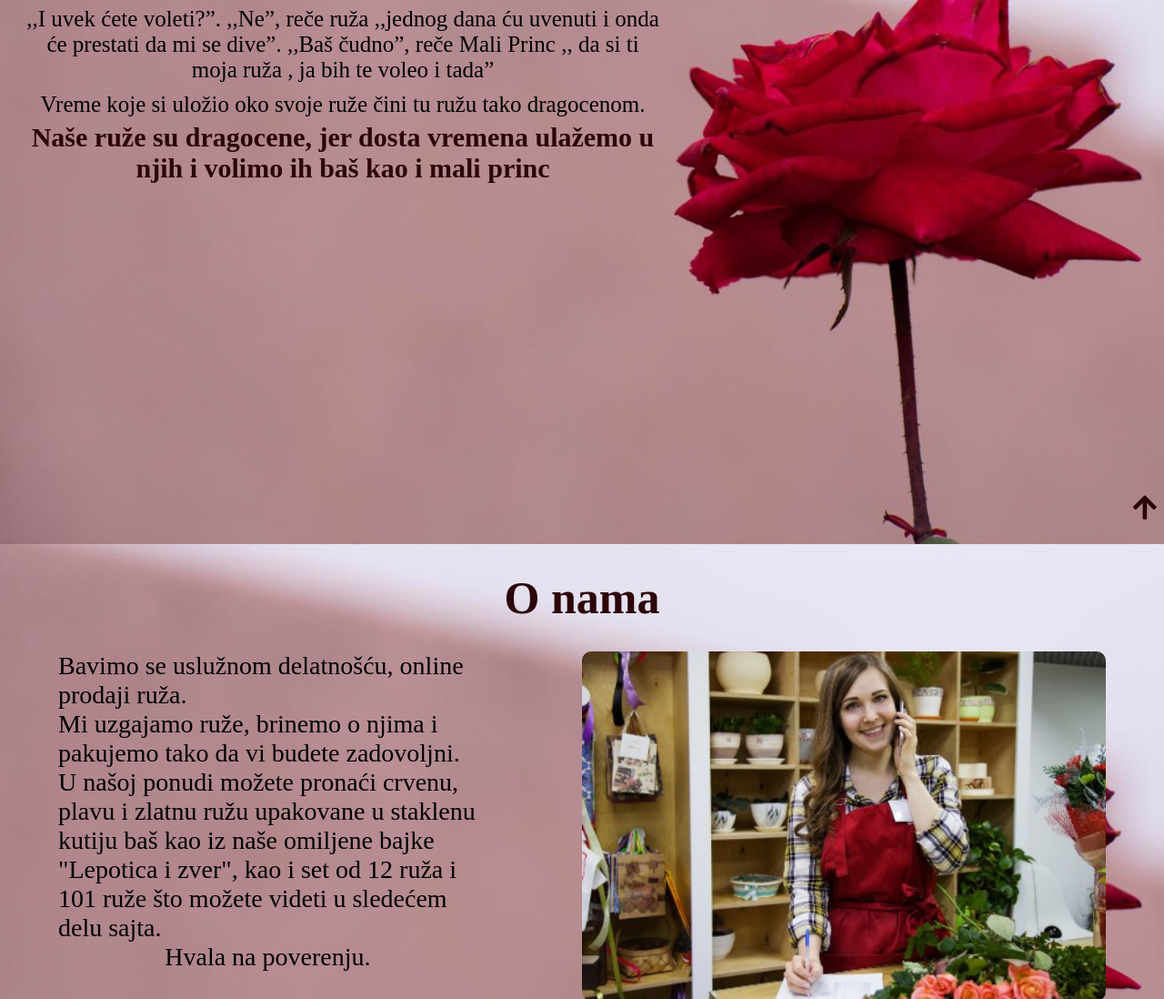
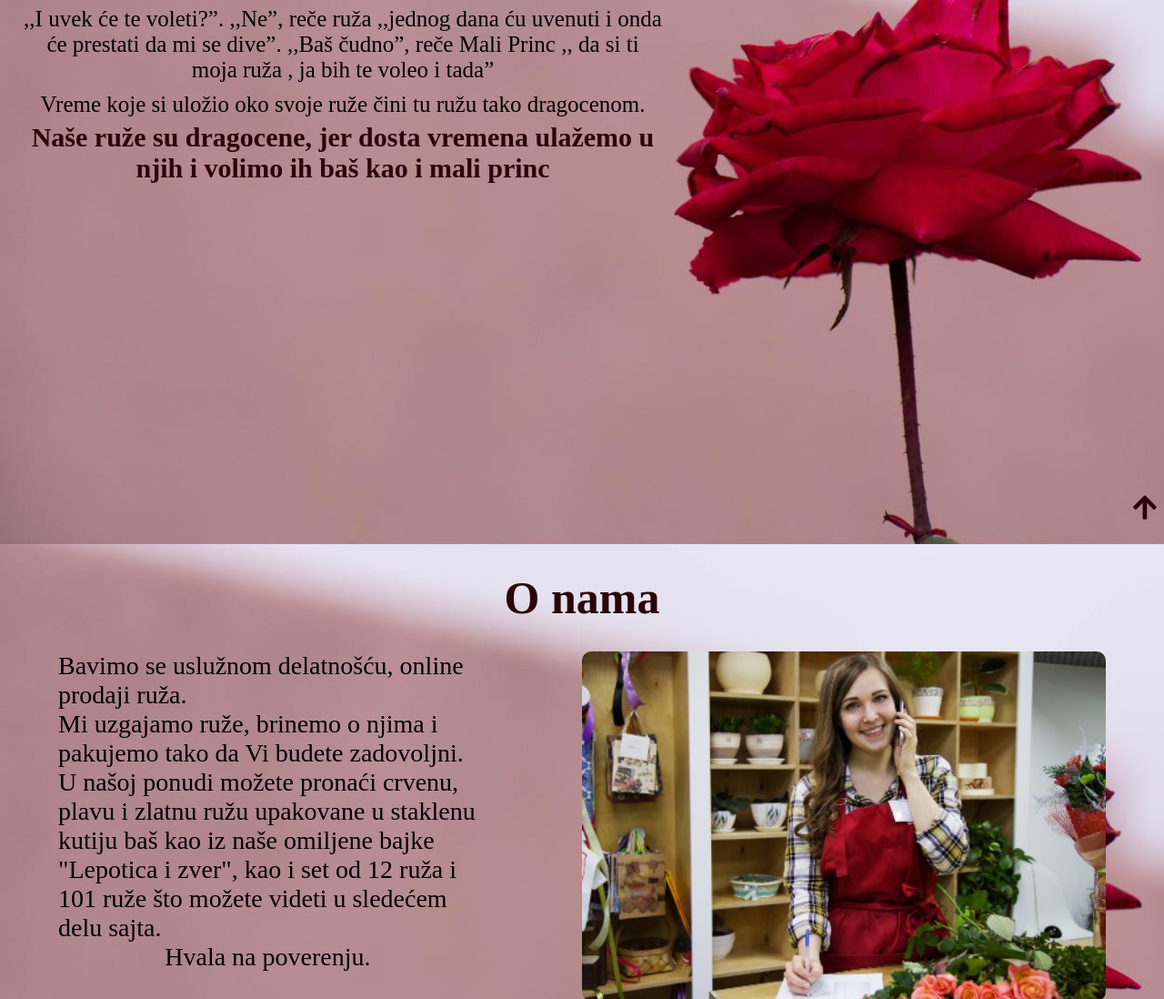
Before and after one commit to stanojevica/roses, a plain HTML site: page index.html in a window 1280 px wide. Shown: the part 202-1300 px from the top of the page at 91% size. Drawn offline with nearby package versions, Linux system fonts and the light colour scheme; a web font is replaced by a local one.

Commit message:
Update index.html

```diff
--- a/index.html
+++ b/index.html
@@ -33,7 +33,7 @@
             <div id="naslov">
                 <h1>ONLINE PRODAJA RUŽA</h1>
                 <p>Nije htela da je vidi kako plače. Bila je to vrlo ponosna ruža</p>
-                <p>,,I uvek ćete voleti?”. ,,Ne”, reče ruža ,,jednog dana ću uvenuti i onda će prestati da mi se dive”. ,,Baš čudno”, reče Mali Princ ,, da si ti moja ruža , ja bih te voleo i tada”</p>
+                <p>,,I uvek će te voleti?”. ,,Ne”, reče ruža ,,jednog dana ću uvenuti i onda će prestati da mi se dive”. ,,Baš čudno”, reče Mali Princ ,, da si ti moja ruža , ja bih te voleo i tada”</p>
                 <p>Vreme koje si uložio oko svoje ruže čini tu ružu tako dragocenom.</p>
                 <h2>Naše ruže su dragocene, jer dosta vremena ulažemo u njih i volimo ih baš kao i mali princ</h2>
             </div>
@@ -47,7 +47,7 @@
                <div class="flex">
                     <div class="text">
                         <p>Bavimo se uslužnom delatnošću, online prodaji ruža.</p>
-                        <p>Mi uzgajamo ruže, brinemo o njima i pakujemo tako da vi budete zadovoljni.</p>
+                        <p>Mi uzgajamo ruže, brinemo o njima i pakujemo tako da Vi budete zadovoljni.</p>
                         <p>U našoj ponudi možete pronaći crvenu, plavu i zlatnu ružu upakovane u staklenu kutiju baš kao iz naše omiljene bajke "Lepotica i zver", kao i set od 12 ruža i 101 ruže što možete videti u sledećem delu sajta.</p>
                         <p>Hvala na poverenju. </p>
                     </div>
```
